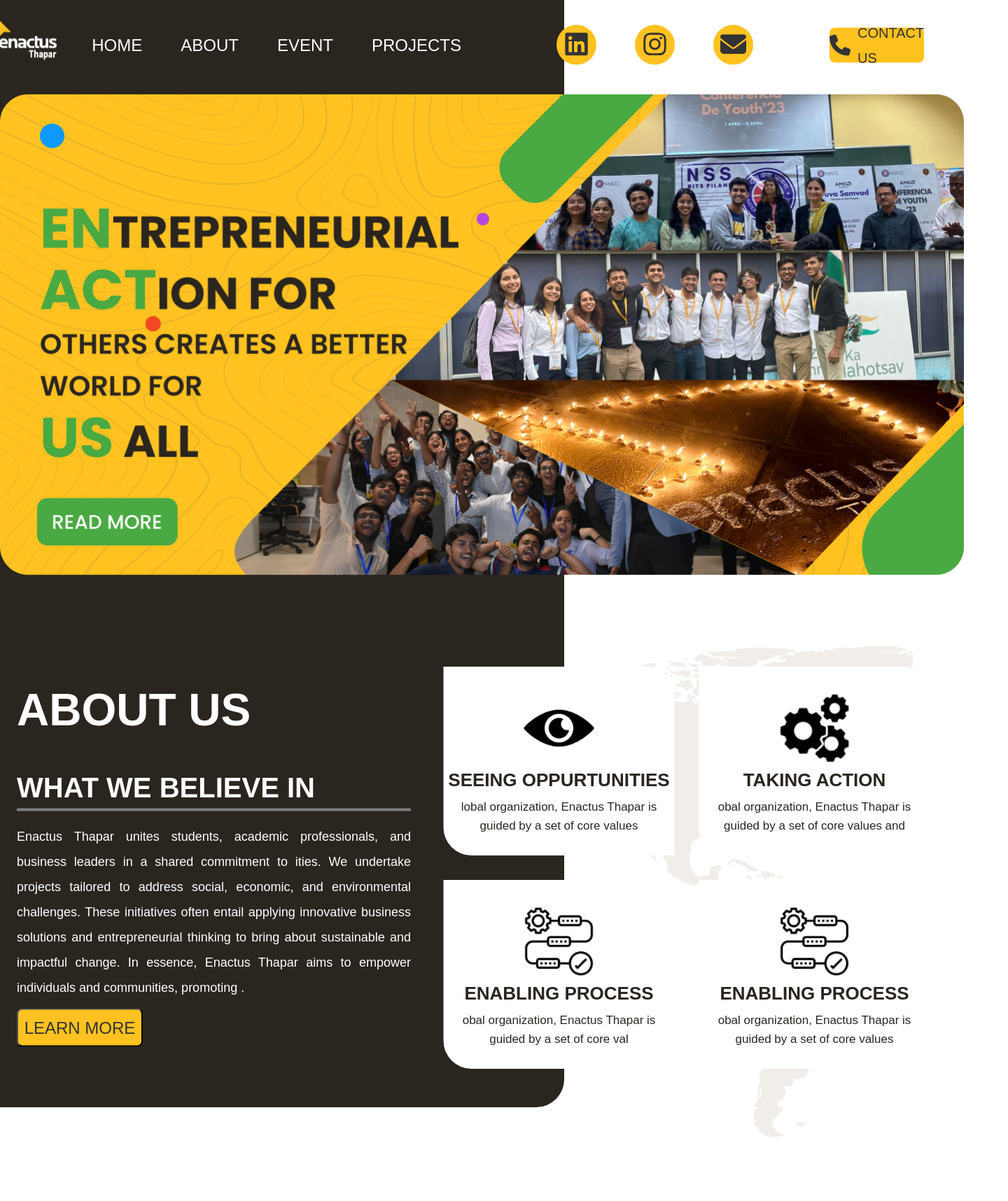
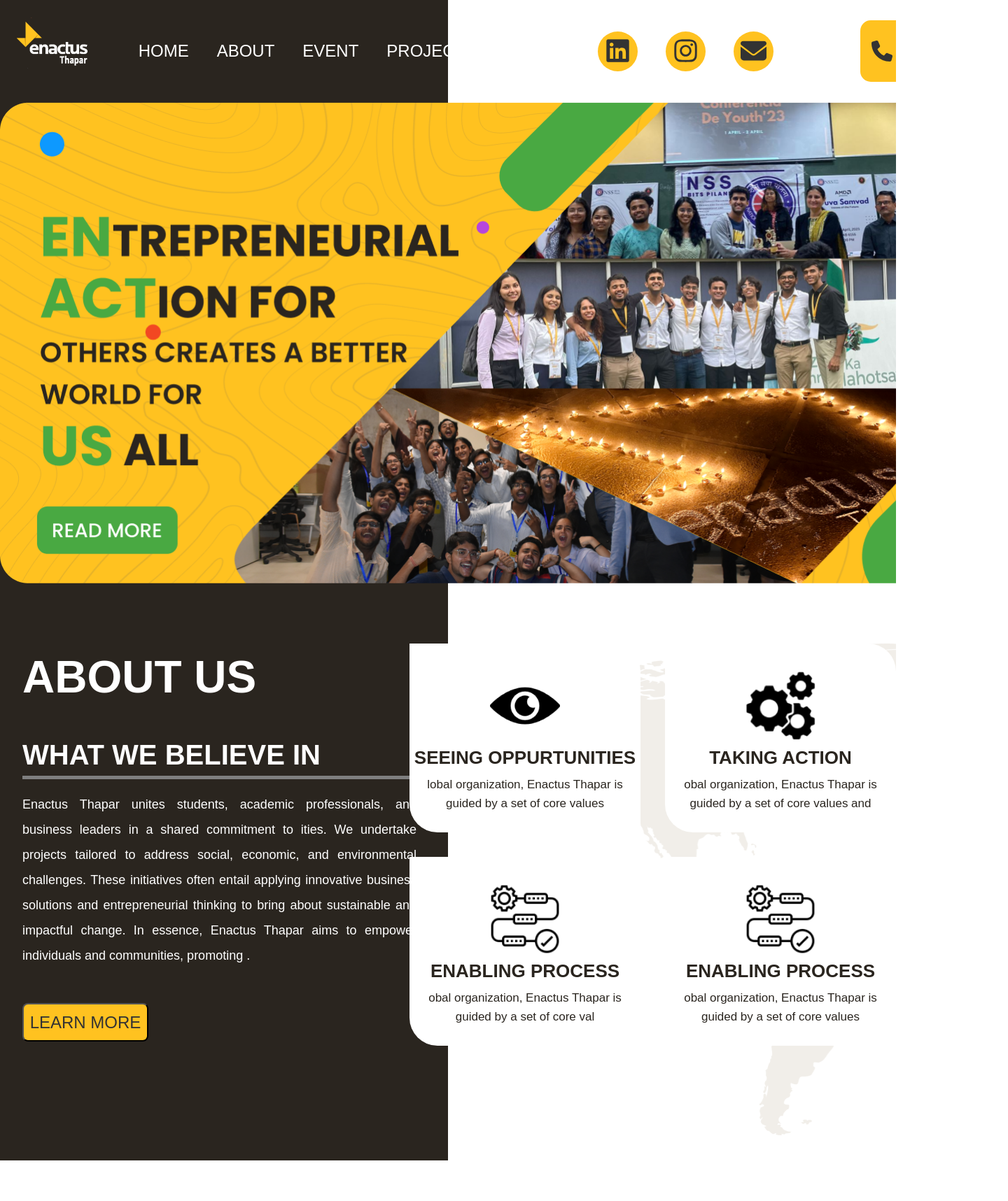
Before and after one commit to Rparakh24/enactus-website-2, a React (Create React App) app: page / in a window 1280 px wide. Shown: the top 1717 px of the page at 70% size, 1440 px wide, since content can reach past the window. Built offline with nearby package versions, Linux system fonts and the light colour scheme; a small style sheet from the web is missing.

Commit message:
edited postions

```diff
--- a/public/styles.css
+++ b/public/styles.css
@@ -1,26 +1,23 @@
-
-/* .body {
-    position: relative;
-} */
+body {
+  margin: 0;
+  padding: 0;
+}
 .app-container{
   overflow-x: hidden;
-  padding-left: 2rem;
 }
 .rectangle {
-  position: absolute;
+  position: relative;
   top: 0;
   left: 0;
-  width: 806px;
-  height: 1583px;
+  width: 100%;
+  height: fit-content;
   background-color: #2A251F; /* Adjust the background color as needed */
   border-bottom-right-radius: 40px;
   margin-bottom: 20px;
+  background: linear-gradient(90deg,  #2A251F 50%, white 50%)
 }
 .overlay {
-  position: absolute;
-  top: 8%;
-  left: 50%;
-  transform: translate(-50%, -50%);
+  position: flex;
   color: #fff; /* Adjust the text color as needed */
   display: flex;
   height: 93px;
@@ -31,6 +28,12 @@
 }
 
   /* navbar start*/
+.navbar{
+  display: flex;
+  justify-content: space-between;
+  align-items: center;
+  padding: 4px;
+}
 .logo{
   width: Hug (125px);
   height: Hug (93px);
@@ -56,7 +59,7 @@
     display: flex;
     align-items: center;
     justify-content: center;
-    gap: 35px;
+    gap: 20px;
 }
 .main-item-text{
     font-family: 'Poppins', sans-serif;
@@ -100,14 +103,14 @@
 /* social handles */
 /* Contact US */
 .contact{
-    width: 400px;
-    height: 50px;
     background-color: #FFC220;
-    border-radius: 8px;
+    border-radius: 15px;
     display: flex;
     justify-content: center;
     align-items: center;
-    gap: 10px;
+    gap: 4px;
+    margin-right: 4px;
+    padding: 0.5rem 1rem;
 }
 .contact-icon{
   height: 30px;
@@ -117,46 +120,41 @@
 
 .contact-text{
     font-family: 'Poppins', sans-serif;
-    font-weight: 400;
+    font-weight: 500;
     font-size: 20px;
     line-height: 36px;
     color: #333333;
+    width: fit-content;
 }
+.contact-text p{
+  margin: 0;
+
+}
+
 /* Navbar end */
 
-
-
 .hero-image-box {
-  position: absolute;
-  top: 60%;
-  left: 50%;
-  transform: translate(-50%, -50%);
+  position: flex;
   text-align: center;
   width: 100%;
 }
-
 .hero-img {
   /* width: 1370px;  */
   height: 688px;
 }
 
-
 /* about */
-
 .about{
-  position: absolute;
-  top: 145%;
-  left: 50%;
-  transform: translate(-50%, -50%);
+  position: flex;
   display: flex;
-  height: 573px;
+  height: fit-content;
   width: 100%;
   margin-top: 50px;
-  padding-left: 3rem;
+  padding: 2rem;
 }
 .content{
   width: 50%;
-  height: 100%;
+  height: fit-content;
   display: flex;
   flex-direction: column;
   justify-content: center;
@@ -164,13 +162,12 @@
   color: #fff;
 }
 .about-heading-one{
-  height: 96px;
   font-family: 'Poppins', sans-serif;
   font-weight: 700;
   font-size: 64px;
   line-height: 96px;
   color: #FFFFFF;
-  margin-bottom: 0px;
+  margin: 0;
 }
 .about-heading-two{
   height: 60px;
@@ -220,23 +217,22 @@
 
 .main-icon-box {
   position: absolute;
-  top: 50%; /* Adjust as needed */
-  left: 50%; /* Adjust as needed */
-  transform: translate(-50%, -50%);
+  top: 0;
+  right: 0;
   align-items: center;
   justify-content: center;
   display: grid;
   grid-template-rows: repeat(2,1fr);
   grid-template-columns: repeat(2,1fr);
-  width: 50%;
-  height: Hug (571px);
+  width: fit-content;
+  height: 571px;
   gap: 35px;
-  margin-top: 30px;
+  margin-right: 2rem;
 }
 
 .about-map {
-  width: 646px;
   height: 703px;
+  width: 100%;
   /* Add any other styles you need for the map */
 }
 
@@ -282,16 +278,13 @@
 
 /* WHat we do */
 .what-we-do{
-  position: absolute;
-  top: 260%;
-  left: 47%;
-  transform: translate(-50%, -50%);
+  position: flex;
   display: flex;
   height: 850px;
   width: 100%;
   margin-top: 50px;
   display: flex;
-  gap: 4rem;
+  gap: 3rem;
 }
 /* left */
 .wd-img{
@@ -300,25 +293,20 @@
 }
 /* right */
 .wd-content-box{
-  position: relative;
-  width: Hug (563px);
-  height: Hug (640px);
+  width: 100%;
+  padding: 1.5rem;
+  height: fit-content;
+
 }
 .wda-img{
   width: 590px;
   height: 722px;
-  margin-top: 150px;
 }
 .wd-content{
-  position: absolute;
-  top: 10%; /* Adjust as needed */
-  left: 50%; /* Adjust as needed */
-  transform: translate(-50%, -50%);
   align-items: start;
   justify-content: center;
   display: flex;
   flex-direction: column;
-  margin-top: 350px;
 }
 .wd-content-head{
   font-family: 'Poppins', sans-serif;
@@ -338,24 +326,19 @@
 
 /* journey */
 .journey{
-  position: absolute;
-  top: 370%;
-  left: 50%;
-  transform: translate(-50%, -50%);
+  position: flex;
   display: flex;
-  height: 537px;
+  height: fit-content;
   width: 100%;
   margin-top: 0px;
 }
 .journey-box{
-  position: absolute;
-  width: 1377px;
+  position: flex;
+  width: 100%;
   display: flex;
   flex-direction: column;
   justify-content: center;
   align-items: center;
-  padding-top: 15px;
-  padding-left: 3rem;
 }
 .journey-head{
   font-family: 'Poppins', sans-serif;
@@ -376,7 +359,7 @@
   width: 100%;
 }
 .journey-icon{
-  width: 330px;
+  width: 300px;
   height: 168px;
   background-color: #fff;
   border-top-right-radius: 80px;
--- a/src/components/App.jsx
+++ b/src/components/App.jsx
@@ -7,9 +7,9 @@
 function App(){
     return(
         <div className="app-container">
-            <div className="rectangle"></div>
+            <div className="rectangle ">
+            <header>
                     {/* navbar */}
-                <header>
                     <Nav/>
                     </header>
                     {/* hero image */}
@@ -18,10 +18,15 @@
                     </div>
                     {/* about us */}
                     <About />
+            </div>
+
+                <div>
+
                     {/* What we do */}
                     <Wwd/>
                     {/* Our Journey */}
                     <Journey/>
+                </div>
         </div>
 
     )
--- a/src/components/Journey.jsx
+++ b/src/components/Journey.jsx
@@ -4,10 +4,7 @@
 function Journey(){
     return(
         <div className="journey">
-                    <div className="journey-img">
-                        <img className="journey-img" src={journeyImage}/>
-                    </div>
-                    <div className="journey-box">
+                    <div className="journey-box" style={{backgroundImage:`url(${journeyImage})`}}>
                         <h1 className="journey-head">OUR JOURNEY</h1>
                         <div className="journey-icon-box">
                             <JourneyIcon head="11 YEARS" text="Lorem ipsum dolor sit amet, consectetur adipiscing"/>
--- a/src/components/Nav.jsx
+++ b/src/components/Nav.jsx
@@ -6,7 +6,7 @@
 import Handles from "./Handles";
 function Nav(){
     return(
-        <div className="navbar overlay">
+        <div className="navbar ">
                         <div className="logo">
                             <img className="logo-img" src={logoImage} alt="LOGO"/>
                         </div>
@@ -22,7 +22,7 @@
 
                         <div className="contact">
                             <FontAwesomeIcon icon={faPhone} className="contact-icon"/>
-                            <a href="#contact" className="contact-text"> CONTACT US</a>
+                            <a href="#contact" className="contact-text"><p>CONTACT US</p></a>
                         </div>
                     </div>
     );
--- a/src/components/Wwd.jsx
+++ b/src/components/Wwd.jsx
@@ -7,10 +7,12 @@
                     <div className="wd-img">
                         <img className="wd-img" src={weDo}/>
                     </div>
-                    <div className="wd-content-box">
-                        <div className="wd-content-img">
+
+
+                    <div className="wd-content-box" style={{backgroundImage: `url(${wd})`}}>
+                        {/* <div className="wd-content-img">
                             <img className="wda-img" src={wd}/>
-                        </div>
+                        </div> */}
                         <div className="wd-content">
                             <h1 className="wd-content-head">WHAT WE DO</h1>
                             <div className="underline wd-underline"></div>
```
Lines whose indentation alone changed are shown as unchanged.
